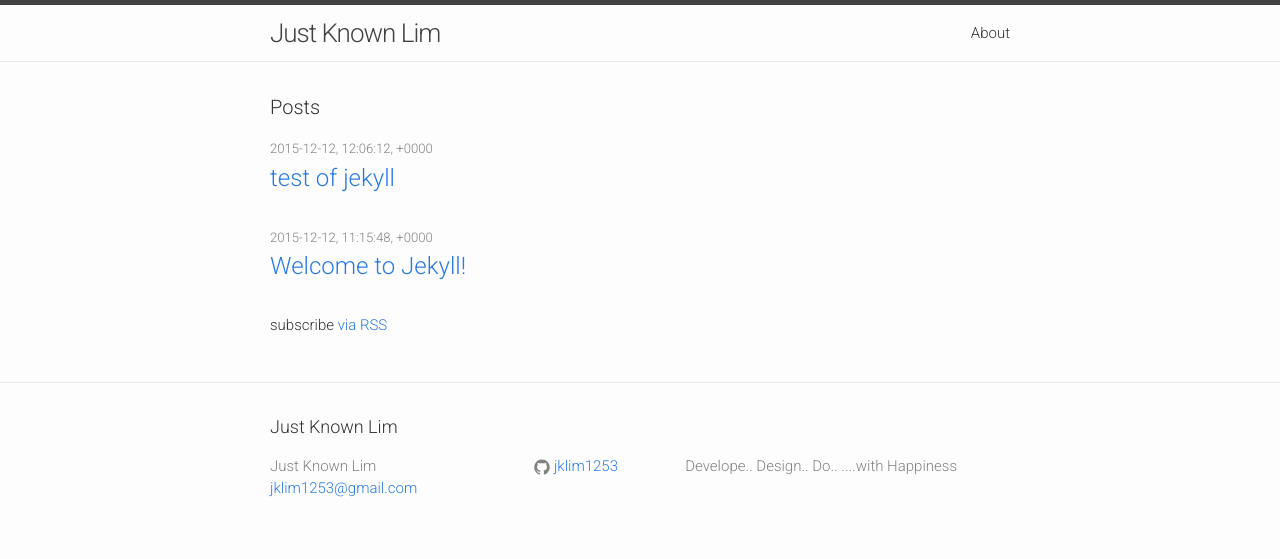
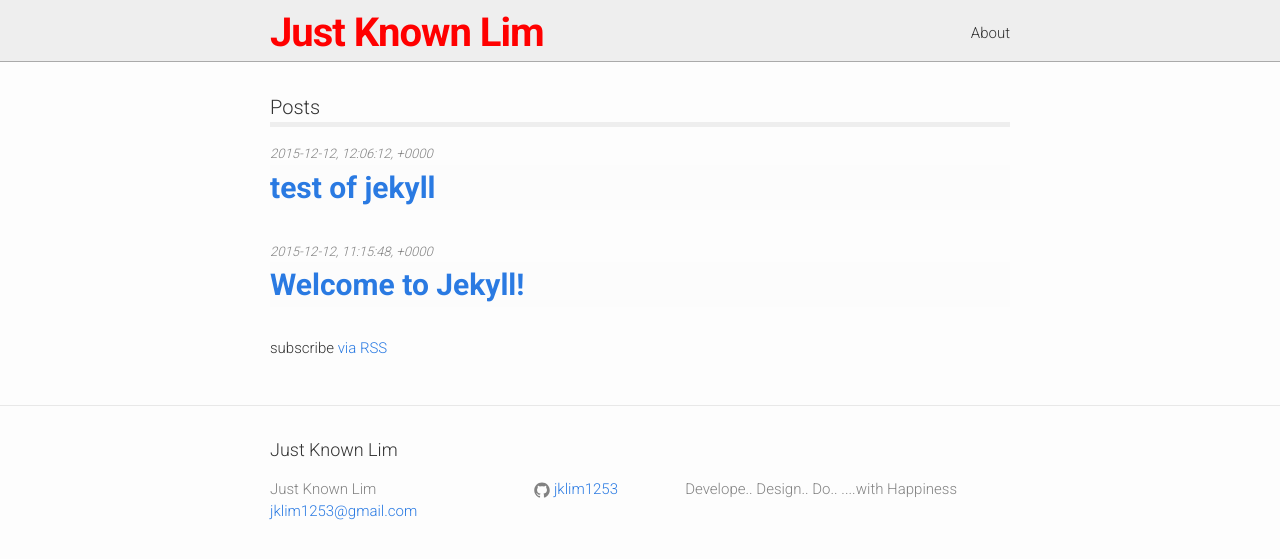
Before and after one commit to jklim1253/jklim1253.github.io, a Jekyll site: the page built from index.html, in a window 1280 px wide. Shown: the top 559 px of the page. Built offline with Jekyll 4.4.1, drawn with Linux system fonts in a browser that asks for light colours.

Commit message:
외형 변경.

```diff
--- a/_sass/_layout.scss
+++ b/_sass/_layout.scss
@@ -2,26 +2,34 @@
  * Site header
  */
 .site-header {
-    border-top: 5px solid $grey-color-dark;
-    border-bottom: 1px solid $grey-color-light;
+    border-top: 5px solid #eee;
+    border-bottom: 1px solid #aaa;
     min-height: 56px;
 
     // Positioning context for the mobile navigation icon
     position: relative;
+	background-color: #eee;
+
+	color: orange;
 }
 
 .site-title {
-    font-size: 26px;
-    font-weight: 300;
+	color: #FFA500;
+    font-size: 40px;
+    font-weight: 700;
     line-height: 56px;
     letter-spacing: -1px;
     margin-bottom: 0;
     float: left;
 
-    &,
-    &:visited {
-        color: $grey-color-dark;
-    }
+	&,
+	&:hover {
+		color: red;
+	}
+	&:visited {
+		color: orange;
+		text-decoration: none;
+	}
 }
 
 .site-nav {
@@ -173,6 +181,8 @@
 
 .page-heading {
     font-size: 20px;
+	line-height: 1.5;
+	border-bottom: 5px solid #eee;
 }
 
 .post-list {
@@ -186,12 +196,21 @@
 
 .post-meta {
     font-size: $small-font-size;
+	font-style: italic;
     color: $grey-color;
 }
 
 .post-link {
     display: block;
-    font-size: 24px;
+    font-size: 30px;
+	font-weight: 600;
+	background-color: #fcfcfc;
+	text-decoration: none;
+}
+.post-link:hover {
+	background-color: #eee;
+	text-decoration: none;
+	color: #9900cc;
 }
 
 
@@ -204,9 +223,13 @@
 }
 
 .post-title {
-    font-size: 42px;
+    font-size: 40px;
+	font-weight: 700;
     letter-spacing: -1px;
-    line-height: 1;
+    line-height: 1.5;
+
+	border-bottom: 1px solid #eee;
+	margin-bottom: 15px;
 
     @include media-query($on-laptop) {
         font-size: 36px;
```
